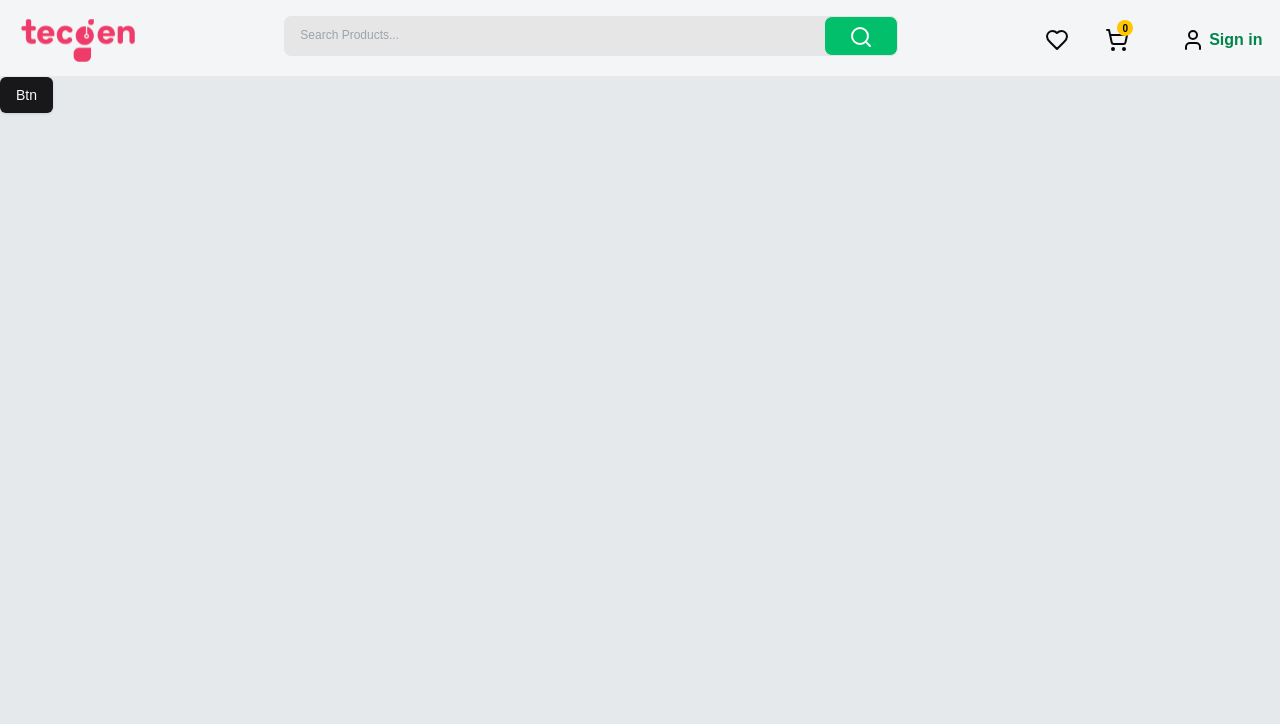
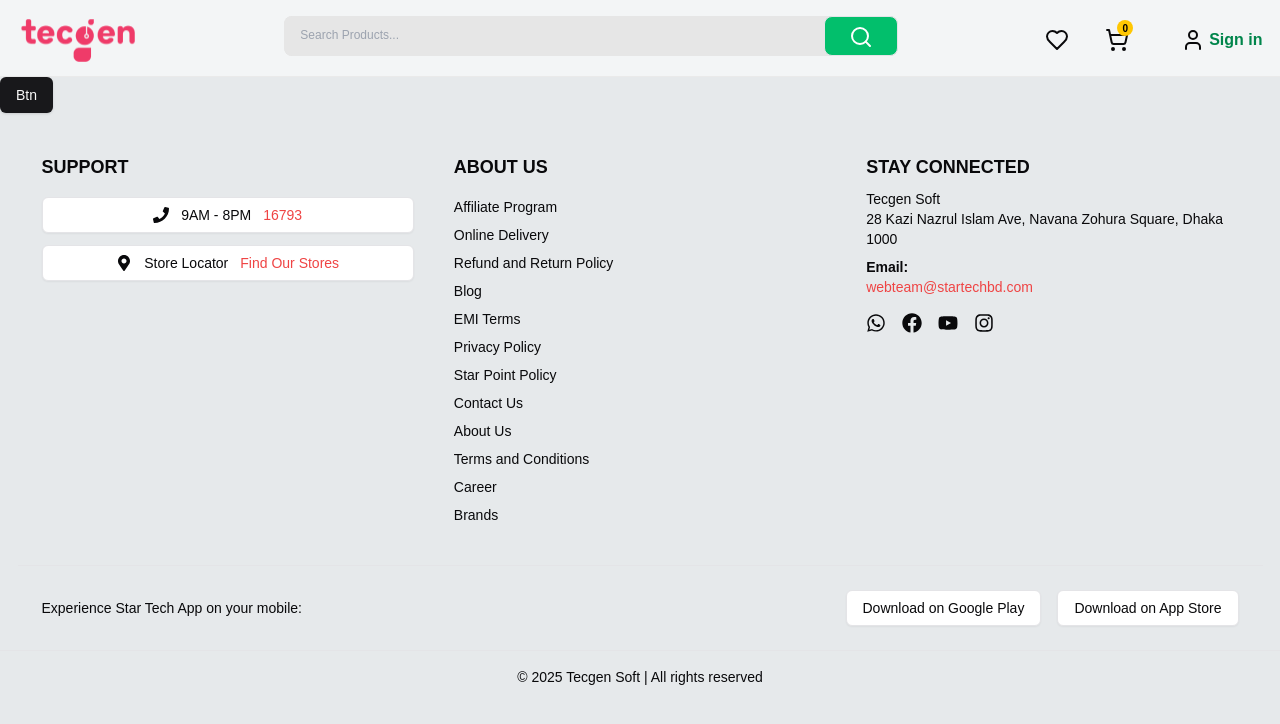
Before and after one commit to rahat9016/tecgensoft-ecommerce, a Next.js app: page /order in a window 1280 px wide. Shown: the top 724 px of the page. Built offline with nearby package versions, Linux system fonts and the light colour scheme.

Commit message:
add: footer

```diff
--- a/src/app/layout.tsx
+++ b/src/app/layout.tsx
@@ -2,6 +2,7 @@
 import "./globals.css";
 import StoreProvider from "./StoreProvider";
 import Header from "@/components/users/layout/header/header";
+import Footer from "@/components/users/layout/footer/footer";
 
 
 export const metadata: Metadata = {
@@ -20,6 +21,7 @@
         <StoreProvider>
           <Header/>
           {children}
+          <Footer/>
         </StoreProvider>
       </body>
     </html>
--- /dev/null
+++ b/src/components/users/layout/footer/footer.tsx
@@ -0,0 +1,77 @@
+import { Button } from '@/components/ui/button';
+import React from 'react'
+import { FaPhone, FaMapMarkerAlt, FaWhatsapp, FaFacebook, FaYoutube, FaInstagram } from "react-icons/fa";
+const Footer =() => {
+  return (
+    <footer className="bg-gray-900 text-gray-300 py-10">
+      <div className="container mx-auto px-6 grid grid-cols-1 md:grid-cols-3 gap-10">
+        {/* Support Section */}
+        <div>
+          <h3 className="text-lg font-semibold">SUPPORT</h3>
+          <div className="mt-4 space-y-3">
+            <Button variant="outline" className="w-full flex items-center gap-3">
+              <FaPhone /> <span>9AM - 8PM</span> <span className="text-red-500">16793</span>
+            </Button>
+            <Button variant="outline" className="w-full flex items-center gap-3">
+              <FaMapMarkerAlt /> <span>Store Locator</span> <span className="text-red-500">Find Our Stores</span>
+            </Button>
+          </div>
+        </div>
+
+        {/* About Us Section */}
+        <div>
+          <h3 className="text-lg font-semibold">ABOUT US</h3>
+          <ul className="mt-4 space-y-2 text-sm">
+            {[
+              "Affiliate Program",
+              "Online Delivery",
+              "Refund and Return Policy",
+              "Blog",
+              "EMI Terms",
+              "Privacy Policy",
+              "Star Point Policy",
+              "Contact Us",
+              "About Us",
+              "Terms and Conditions",
+              "Career",
+              "Brands",
+            ].map((item, index) => (
+              <li key={index} className="hover:text-white cursor-pointer">{item}</li>
+            ))}
+          </ul>
+        </div>
+
+        {/* Stay Connected Section */}
+        <div>
+          <h3 className="text-lg font-semibold">STAY CONNECTED</h3>
+          <p className="mt-2 text-sm">Tecgen Soft</p>
+          <p className="text-sm">28 Kazi Nazrul Islam Ave, Navana Zohura Square, Dhaka 1000</p>
+          <p className="mt-2 text-sm font-semibold">Email:</p>
+          <p className="text-red-500 text-sm">webteam@startechbd.com</p>
+          <div className="flex mt-4 space-x-4">
+            <FaWhatsapp className="text-xl cursor-pointer hover:text-green-500" />
+            <FaFacebook className="text-xl cursor-pointer hover:text-blue-500" />
+            <FaYoutube className="text-xl cursor-pointer hover:text-red-500" />
+            <FaInstagram className="text-xl cursor-pointer hover:text-pink-500" />
+          </div>
+        </div>
+      </div>
+
+      {/* Mobile Apps Section */}
+      <div className="container mx-auto px-6 mt-10 flex flex-col md:flex-row justify-between items-center border-t border-gray-700 pt-6">
+        <p className="text-sm">Experience Star Tech App on your mobile:</p>
+        <div className="flex space-x-4 mt-4 md:mt-0">
+          <Button variant="outline">Download on Google Play</Button>
+          <Button variant="outline">Download on App Store</Button>
+        </div>
+      </div>
+
+      {/* Footer Bottom */}
+      <div className="text-center text-sm mt-6 border-t border-gray-700 pt-4">
+        <p>&copy; 2025 Tecgen Soft | All rights reserved</p>
+      </div>
+    </footer>
+  )
+}
+
+export default Footer
--- a/src/components/users/layout/header/header.tsx
+++ b/src/components/users/layout/header/header.tsx
@@ -32,7 +32,7 @@
 //   };
 
   return (
-    <div>
+    <header>
       {!pathname.startsWith('/admin')  && <div className="lg:border-b border-white-light bg-light-gray ">
       <div className="container pt-4 pb-3 flex gap-2 lg:flex-row flex-col justify-between ">
         <div className="items-center justify-between w-full lg:w-auto hidden lg:flex">
@@ -71,7 +71,7 @@
         </div>
       </div>
     </div>}
-    </div>
+    </header>
   );
 };
 
```
